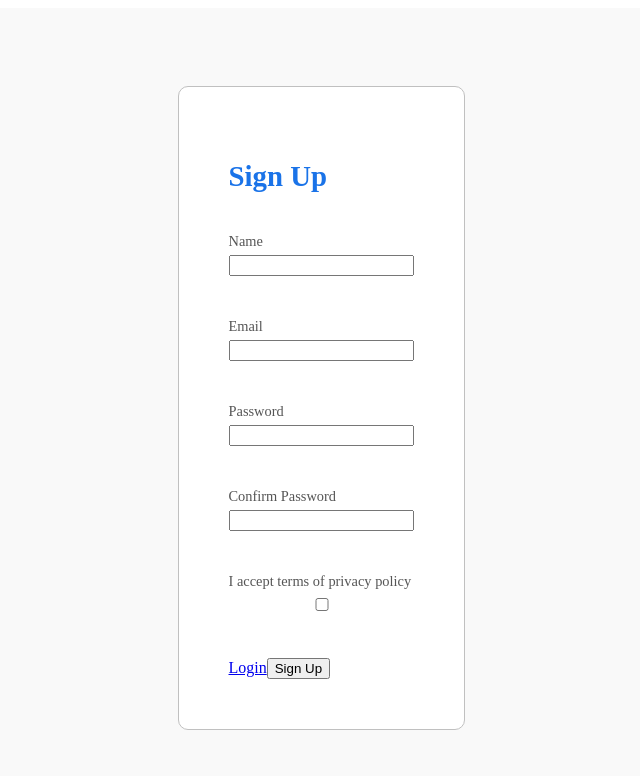
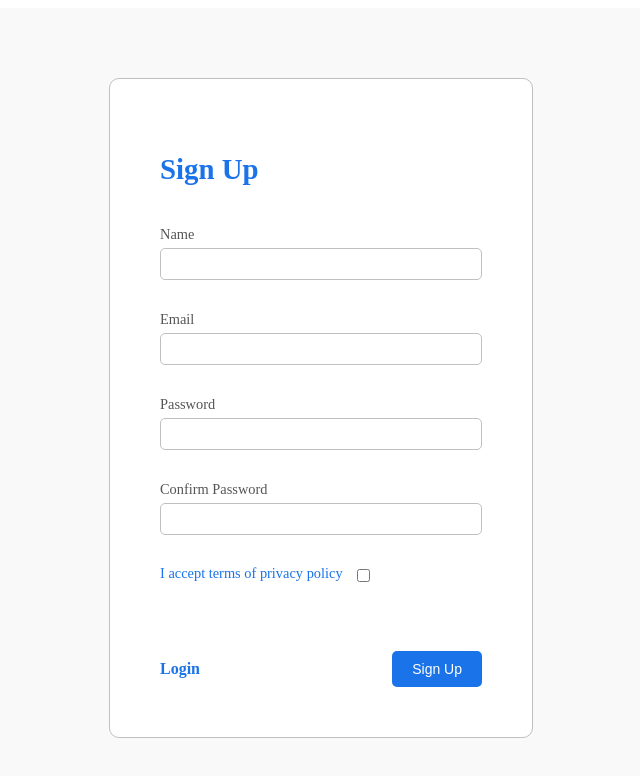
Before and after one commit to Shahriyar1995/login-project, a React (Create React App) app: page / in a window 1280 px wide. Shown: the top 776 px of the page, without its empty margins (319-959 px from the left). Built offline with nearby package versions, Linux system fonts and the light colour scheme.

Commit message:
Lots of styles in SignUp component fixed

```diff
--- a/src/components/SignUp.js
+++ b/src/components/SignUp.js
@@ -60,35 +60,66 @@ const SignUp = () => {
                 <h2 className={styles.header}>Sign Up</h2>
                 <div className={styles.formField}>
                     <label>Name</label>
-                    <input type="text" name='name' value={data.name} onChange={changeHandler} onFocus={focusHandler} />
+                    <input type="text"
+                        name='name'
+                        value={data.name}
+                        onChange={changeHandler}
+                        onFocus={focusHandler}
+                        className={errors.name && touch.name ? styles.uncompleted : styles.formInput}
+                    />
                     {errors.name && touch.name && <span>{errors.name}</span>}
                 </div>
 
                 <div className={styles.formField}>
                     <label>Email</label>
-                    <input type="email" name='email' value={data.email} onChange={changeHandler} onFocus={focusHandler} />
+                    <input type="email"
+                        name='email'
+                        value={data.email}
+                        onChange={changeHandler}
+                        onFocus={focusHandler}
+                        className={errors.email && touch.email ? styles.uncompleted : styles.formInput}
+                    />
                     {errors.email && touch.email && <span>{errors.email}</span>}
                 </div>
 
                 <div className={styles.formField}>
                     <label>Password</label>
-                    <input type="password" name='password' value={data.password} onChange={changeHandler} onFocus={focusHandler} />
+                    <input type="password"
+                        name='password'
+                        value={data.password}
+                        onChange={changeHandler}
+                        onFocus={focusHandler}
+                        className={errors.password && touch.password ? styles.uncompleted : styles.formInput}
+                    />
                     {errors.password && touch.password && <span>{errors.password}</span>}
                 </div>
 
                 <div className={styles.formField}>
                     <label>Confirm Password</label>
-                    <input type="password" name='confirmPassword' value={data.confirmPassword} onChange={changeHandler} onFocus={focusHandler} />
+                    <input type="password"
+                        name='confirmPassword'
+                        value={data.confirmPassword}
+                        onChange={changeHandler}
+                        onFocus={focusHandler}
+                        className={errors.confirmPassword && touch.confirmPassword ? styles.uncompleted : styles.formInput}
+                    />
                     {errors.confirmPassword && touch.confirmPassword && <span>{errors.confirmPassword}</span>}
                 </div>
 
                 <div className={styles.formField}>
-                    <label>I accept terms of privacy policy</label>
-                    <input type="checkbox" name='isAccepted' value={data.isAccepted} onChange={changeHandler} onFocus={focusHandler} />
+                    <div className={styles.checkBoxContainer}>
+                        <label>I accept terms of privacy policy</label>
+                        <input type="checkbox"
+                            name='isAccepted'
+                            value={data.isAccepted}
+                            onChange={changeHandler}
+                            onFocus={focusHandler}
+                        />
+                    </div>
                     {errors.isAccepted && touch.isAccepted && <span>{errors.isAccepted}</span>}
                 </div>
 
-                <div>
+                <div className={styles.formButtons}>
                     <a href="#">Login</a>
                     <button type='submit'>Sign Up</button>
                 </div>
--- a/src/components/SignUp.module.css
+++ b/src/components/SignUp.module.css
@@ -36,3 +36,89 @@
     color        : rgb(85, 85, 85);
     font-size    : 0.9rem;
 }
+
+.formField span {
+    height          : 10px;
+    text-align      : left;
+    margin-top      : 5px;
+    width           : fit-content;
+    font-size       : 0.85rem;
+    color           : red;
+    line-height     : 10px;
+    padding         : 3px 10px;
+    border-radius   : 3px;
+    background-color: rgba(255, 0, 0, 0.175);
+}
+
+.formInput {
+    width        : 300px;
+    height       : 30px;
+    border-radius: 5px;
+    padding      : 0 10px;
+    border       : 1px solid silver;
+    transition   : all 0.2s ease-in;
+}
+
+.uncompleted {
+    width        : 300px;
+    height       : 30px;
+    border-radius: 5px;
+    padding      : 0 10px;
+    border       : 1px solid red;
+    transition   : all 0.2s ease-in;
+}
+
+.uncompleted:focus,
+.formInput:focus {
+    outline    : none;
+    line-height: 30px;
+    height     : 30px;
+    border     : 1px solid #1a73e8;
+}
+
+.formButtons {
+    display        : flex;
+    justify-content: space-between;
+    align-items    : center;
+}
+
+.formButtons button {
+    background-color: #1a73e8;
+    padding         : 10px 20px;
+    color           : #fff;
+    border-radius   : 5px;
+    border          : none;
+    font-size       : 0.875rem;
+    font-weight     : 500;
+    transition      : all 0.1s ease-in;
+    cursor          : pointer;
+}
+
+.formButtons button:hover {
+    background-color: #004aaa;
+}
+
+.formButtons a {
+    text-decoration: none;
+    color          : #1a73e8;
+    transition     : all 0.1s ease-in;
+    font-weight    : 700;
+}
+
+.formButtons a:hover {
+    color: #004aaa;
+}
+
+.checkBoxContainer {
+    display       : flex;
+    font-size     : 0.85rem;
+    flex-direction: row !important;
+    align-items   : center;
+    height        : 20px !important;
+    text-align    : center;
+    gap           : 10px;
+}
+
+.formField:nth-child(6) label {
+    color: #1a73e8;
+}
```
